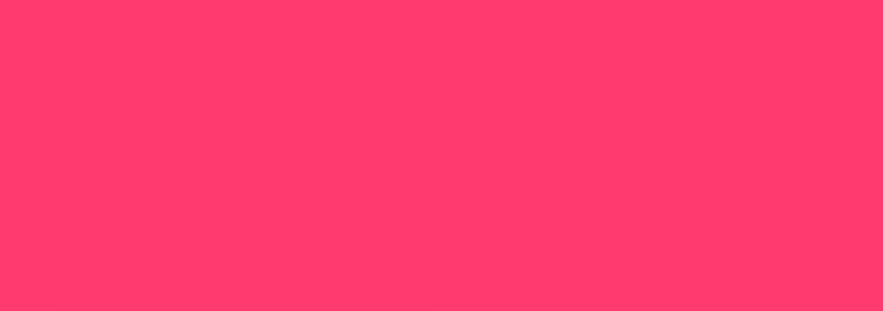
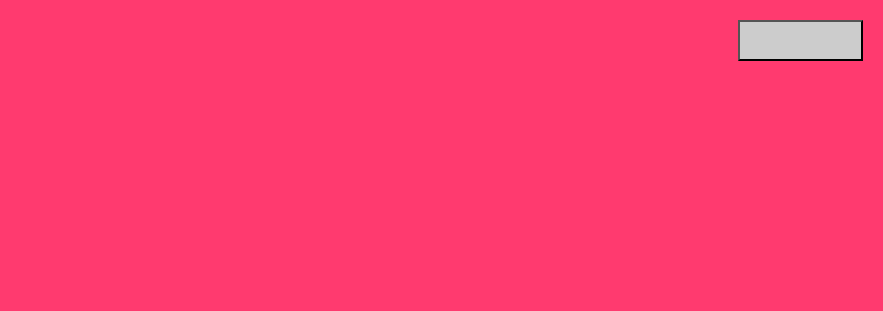
Before and after one commit to caioanjs/huzz, a plain HTML site: page index.html in a window 1280 px wide. Shown: the top 311 px of the page, without its empty margins (397-1280 px from the left). Drawn offline with Linux system fonts and the light colour scheme.

Commit message:
Update index.html

```diff
--- a/index.html
+++ b/index.html
@@ -28,6 +28,7 @@
             justify-content: center;
             height: 100vh;
             padding: 20px;
+            position: relative;
         }
 
         /* Main container */
@@ -79,6 +80,28 @@
             font-size: 0.85rem;
             color: #888;
         }
+
+        /* Button in the corner */
+        .corner-button {
+            position: absolute;
+            top: 20px;
+            right: 20px;
+            width: 125px; /* Scaled down for responsive design */
+            height: 41.25px;
+            background: #ccc; /* Placeholder color */
+            background-image: url('https://i.imgur.com/wkq9pHj.png); /* Replace with your image URL */
+            background-size: cover;
+            background-position: center;
+            border: none;
+            border-radius: 8px;
+            cursor: pointer;
+            transition: transform 0.3s ease, box-shadow 0.3s ease;
+        }
+
+        .corner-button:hover {
+            transform: scale(1.05);
+            box-shadow: 0 6px 12px rgba(0, 0, 0, 0.2);
+        }
     </style>
 </head>
 <body>
@@ -92,6 +115,11 @@
         >
         <div class="output" id="outputTranslation"></div>
     </div>
+
+    <!-- Button in the corner -->
+    <a href="https://anjosdev.vercel.app" target="_blank">
+        <button class="corner-button"></button>
+    </a>
 
     <script>
         function translateToHuzz() {
```
